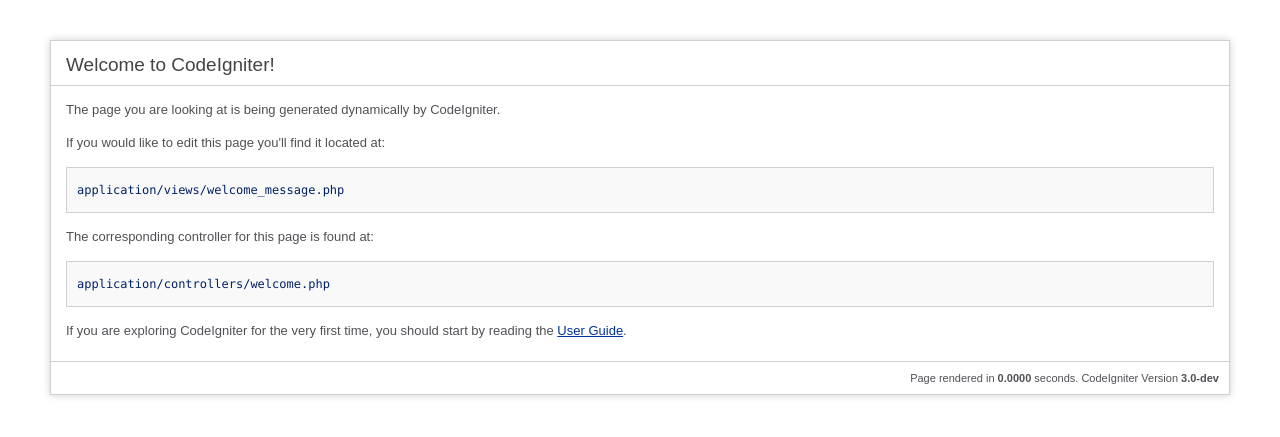
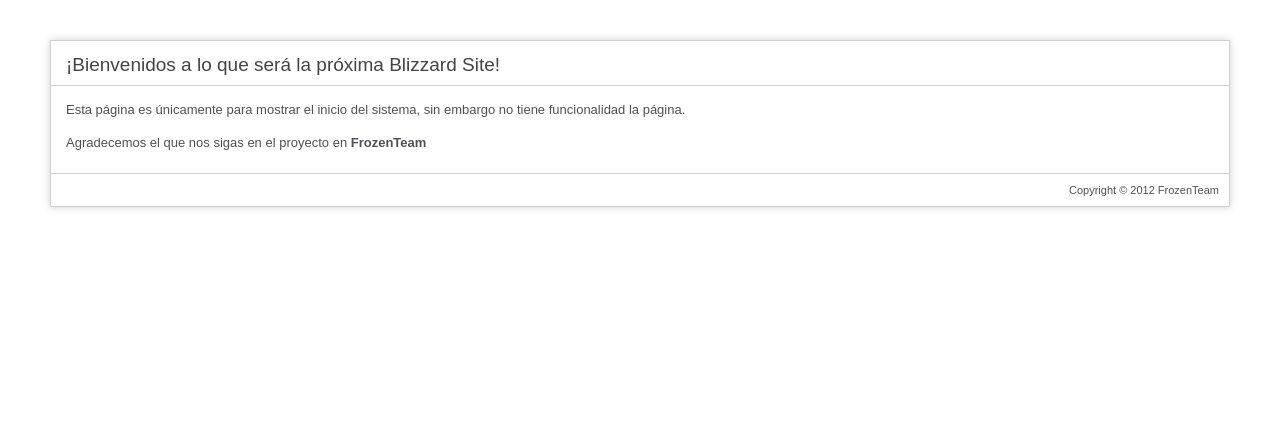
Before and after one commit to BuloZB/Blizzard-Site, a CodeIgniter app: the page made by index.php in a window 1280 px wide. Shown: the top 437 px of the page. Run offline with CodeIgniter, Linux system fonts and the light colour scheme.

Commit message:
[5]Eliminación de la "view" que trae por default CodeIgniter y se aplican simples textos de la Blizzard Site.

```diff
--- a/application/views/welcome_message.php
+++ b/application/views/welcome_message.php
@@ -95,21 +95,14 @@
 <body>
 
 <div id="container">
-	<h1>Welcome to CodeIgniter!</h1>
+	<h1>&iexcl;Bienvenidos a lo que ser&aacute; la pr&oacute;xima Blizzard Site!</h1>
 
 	<div id="body">
-		<p>The page you are looking at is being generated dynamically by CodeIgniter.</p>
-
-		<p>If you would like to edit this page you'll find it located at:</p>
-		<code>application/views/welcome_message.php</code>
-
-		<p>The corresponding controller for this page is found at:</p>
-		<code>application/controllers/welcome.php</code>
-
-		<p>If you are exploring CodeIgniter for the very first time, you should start by reading the <a href="user_guide/">User Guide</a>.</p>
+		<p>Esta p&aacute;gina es &uacute;nicamente para mostrar el inicio del sistema, sin embargo no tiene funcionalidad la p&aacute;gina.</p>
+		<p>Agradecemos el que nos sigas en el proyecto en <b>FrozenTeam</b></p>
 	</div>
 
-	<p class="footer">Page rendered in <strong>{elapsed_time}</strong> seconds. <?php echo  (ENVIRONMENT == 'development') ?  'CodeIgniter Version <strong>' . CI_VERSION . '</strong>' : '' ?></p>
+	<p class="footer">Copyright &copy; 2012 FrozenTeam</p>
 </div>
 
 </body>
```
